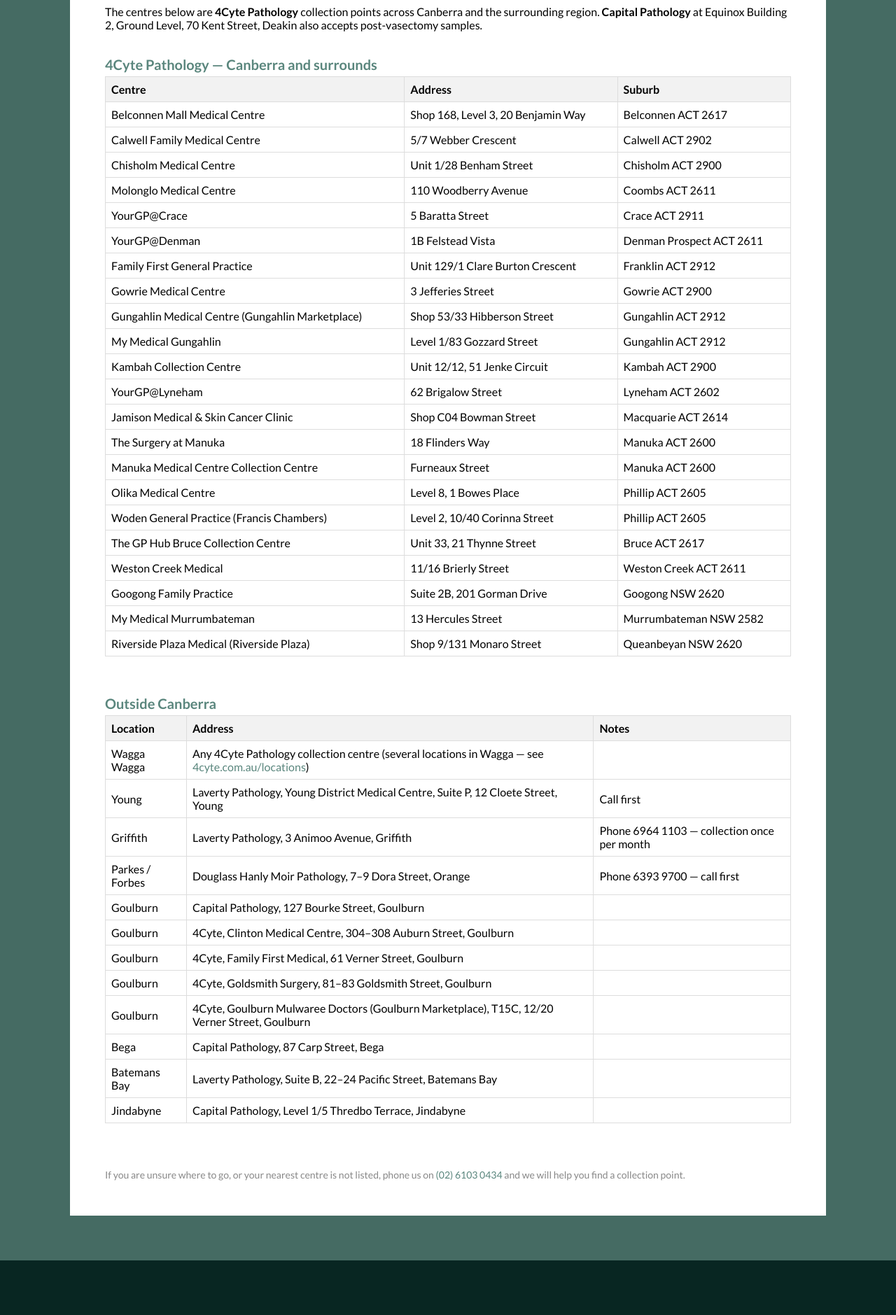
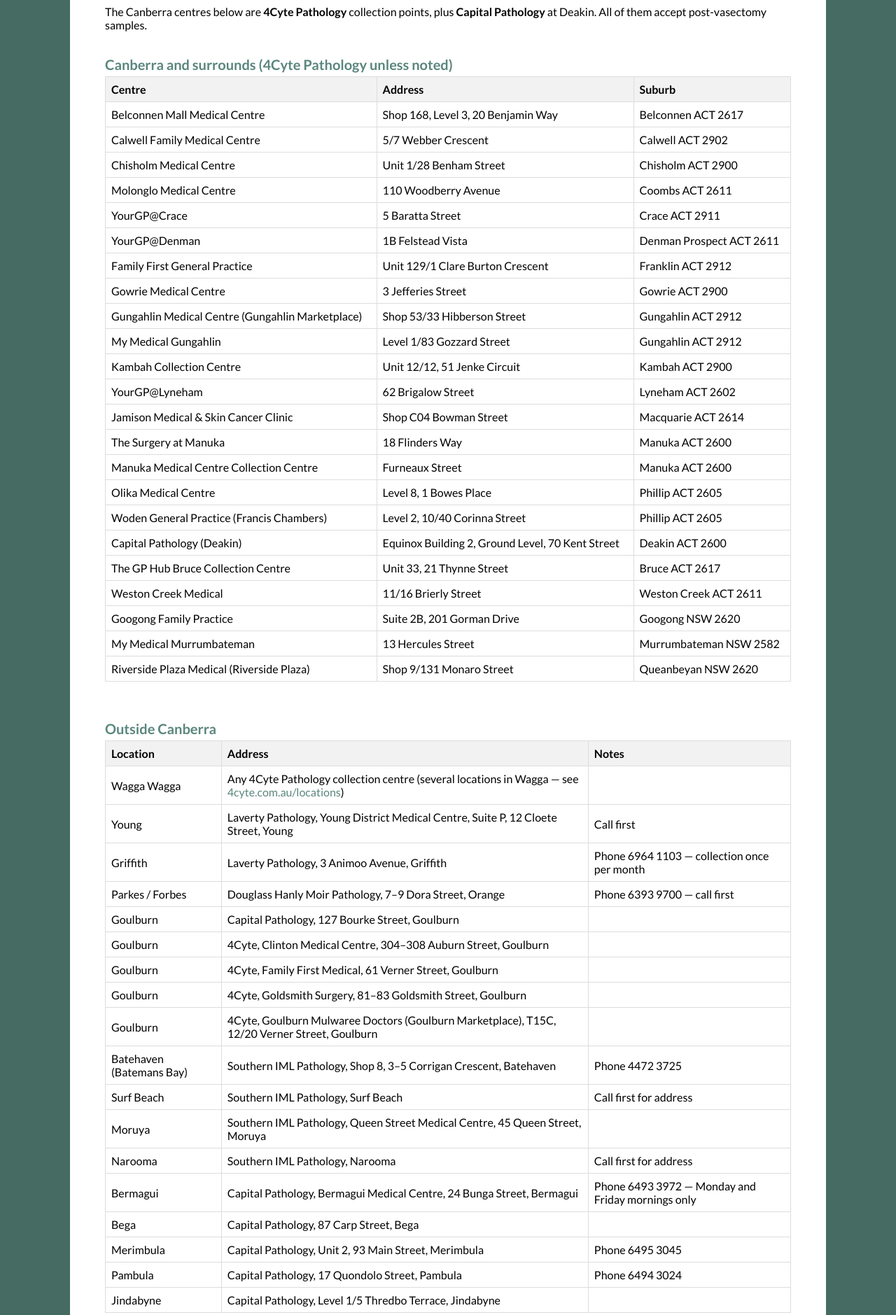
Before and after one commit to JackDau/canberra-vasectomy-website, a plain HTML site: page sample-drop-off/index.html in a window 1280 px wide. Shown: the part 1065-2944 px from the top of the page at 70% size. Drawn offline with Linux system fonts and the light colour scheme.

Commit message:
Drop-off list: add Deakin row and South Coast sites, remove Laverty Batemans Bay
Adds Southern IML (Batehaven, Surf Beach, Moruya, Narooma) and Capital
Pathology (Bermagui, Merimbula, Pambula).

Co-Authored-By: Claude Opus 5.5 <noreply@anthropic.com>
Claude-Session: https://claude.ai/code/session_016KzQKwiyTzPX9sfeR6FPkS

```diff
--- a/sample-drop-off/index.html
+++ b/sample-drop-off/index.html
@@ -132,13 +132,13 @@ height="0" width="0" style="display:none;visibility:hidden"></iframe></noscript>
 </div>
 </div>
 
-<p>The centres below are <strong>4Cyte Pathology</strong> collection points across Canberra and the surrounding region. <strong>Capital Pathology</strong> at Equinox Building 2, Ground Level, 70 Kent Street, Deakin also accepts post-vasectomy samples.</p>
+<p>The Canberra centres below are <strong>4Cyte Pathology</strong> collection points, plus <strong>Capital Pathology</strong> at Deakin. All of them accept post-vasectomy samples.</p>
 
 <div class="pathology-info-container">
 <div class="pathology-tables">
 
 <table class="pathology-table">
-<caption>4Cyte Pathology &mdash; Canberra and surrounds</caption>
+<caption>Canberra and surrounds (4Cyte Pathology unless noted)</caption>
 <thead>
 <tr><th>Centre</th><th>Address</th><th>Suburb</th></tr>
 </thead>
@@ -160,6 +160,7 @@ height="0" width="0" style="display:none;visibility:hidden"></iframe></noscript>
 <tr><td>Manuka Medical Centre Collection Centre</td><td>Furneaux Street</td><td>Manuka ACT 2600</td></tr>
 <tr><td>Olika Medical Centre</td><td>Level 8, 1 Bowes Place</td><td>Phillip ACT 2605</td></tr>
 <tr><td>Woden General Practice (Francis Chambers)</td><td>Level 2, 10/40 Corinna Street</td><td>Phillip ACT 2605</td></tr>
+<tr><td>Capital Pathology (Deakin)</td><td>Equinox Building 2, Ground Level, 70 Kent Street</td><td>Deakin ACT 2600</td></tr>
 <tr><td>The GP Hub Bruce Collection Centre</td><td>Unit 33, 21 Thynne Street</td><td>Bruce ACT 2617</td></tr>
 <tr><td>Weston Creek Medical</td><td>11/16 Brierly Street</td><td>Weston Creek ACT 2611</td></tr>
 <tr><td>Googong Family Practice</td><td>Suite 2B, 201 Gorman Drive</td><td>Googong NSW 2620</td></tr>
@@ -183,8 +184,14 @@ height="0" width="0" style="display:none;visibility:hidden"></iframe></noscript>
 <tr><td>Goulburn</td><td>4Cyte, Family First Medical, 61 Verner Street, Goulburn</td><td></td></tr>
 <tr><td>Goulburn</td><td>4Cyte, Goldsmith Surgery, 81&ndash;83 Goldsmith Street, Goulburn</td><td></td></tr>
 <tr><td>Goulburn</td><td>4Cyte, Goulburn Mulwaree Doctors (Goulburn Marketplace), T15C, 12/20 Verner Street, Goulburn</td><td></td></tr>
+<tr><td>Batehaven (Batemans Bay)</td><td>Southern IML Pathology, Shop 8, 3&ndash;5 Corrigan Crescent, Batehaven</td><td>Phone 4472 3725</td></tr>
+<tr><td>Surf Beach</td><td>Southern IML Pathology, Surf Beach</td><td>Call first for address</td></tr>
+<tr><td>Moruya</td><td>Southern IML Pathology, Queen Street Medical Centre, 45 Queen Street, Moruya</td><td></td></tr>
+<tr><td>Narooma</td><td>Southern IML Pathology, Narooma</td><td>Call first for address</td></tr>
+<tr><td>Bermagui</td><td>Capital Pathology, Bermagui Medical Centre, 24 Bunga Street, Bermagui</td><td>Phone 6493 3972 &mdash; Monday and Friday mornings only</td></tr>
 <tr><td>Bega</td><td>Capital Pathology, 87 Carp Street, Bega</td><td></td></tr>
-<tr><td>Batemans Bay</td><td>Laverty Pathology, Suite B, 22&ndash;24 Pacific Street, Batemans Bay</td><td></td></tr>
+<tr><td>Merimbula</td><td>Capital Pathology, Unit 2, 93 Main Street, Merimbula</td><td>Phone 6495 3045</td></tr>
+<tr><td>Pambula</td><td>Capital Pathology, 17 Quondolo Street, Pambula</td><td>Phone 6494 3024</td></tr>
 <tr><td>Jindabyne</td><td>Capital Pathology, Level 1/5 Thredbo Terrace, Jindabyne</td><td></td></tr>
 </tbody>
 </table>
--- a/sitemap.xml
+++ b/sitemap.xml
@@ -6,7 +6,7 @@
   <url><loc>https://canberravasectomy.com.au/john/</loc><lastmod>2026-08-01</lastmod></url>
   <url><loc>https://canberravasectomy.com.au/pre-operation-instructions/</loc><lastmod>2026-08-01</lastmod></url>
   <url><loc>https://canberravasectomy.com.au/post-operation-instructions/</loc><lastmod>2026-08-01</lastmod></url>
-  <url><loc>https://canberravasectomy.com.au/sample-drop-off/</loc><lastmod>2026-11-11</lastmod></url>
+  <url><loc>https://canberravasectomy.com.au/sample-drop-off/</loc><lastmod>2026-11-16</lastmod></url>
   <url><loc>https://canberravasectomy.com.au/regional-nsw/</loc><lastmod>2026-08-01</lastmod></url>
   <url><loc>https://canberravasectomy.com.au/new-patient/</loc><lastmod>2026-08-01</lastmod></url>
   <url><loc>https://canberravasectomy.com.au/fees/</loc><lastmod>2026-08-02</lastmod></url>
```
Also changed, not shown: llms-full.txt, llms.txt.
